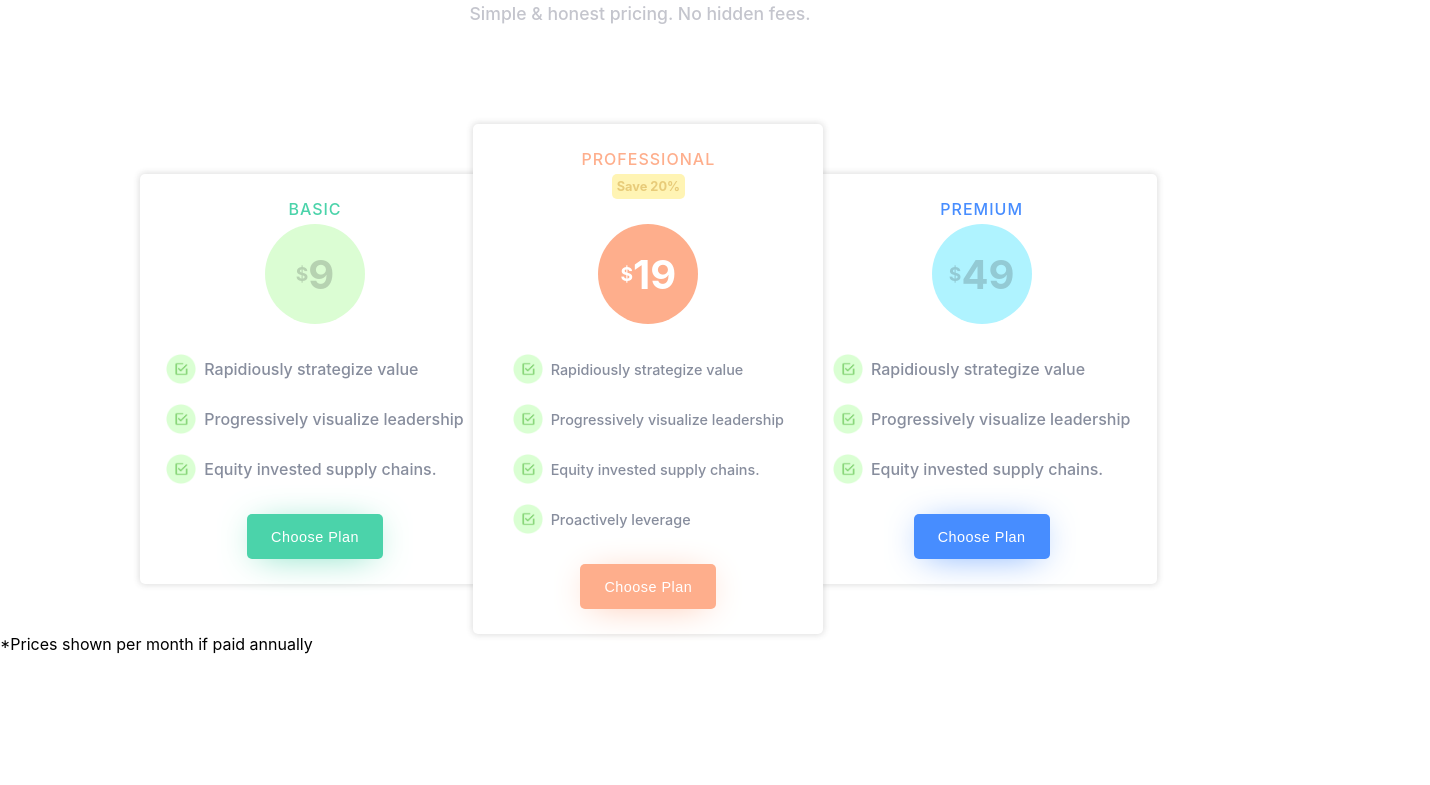
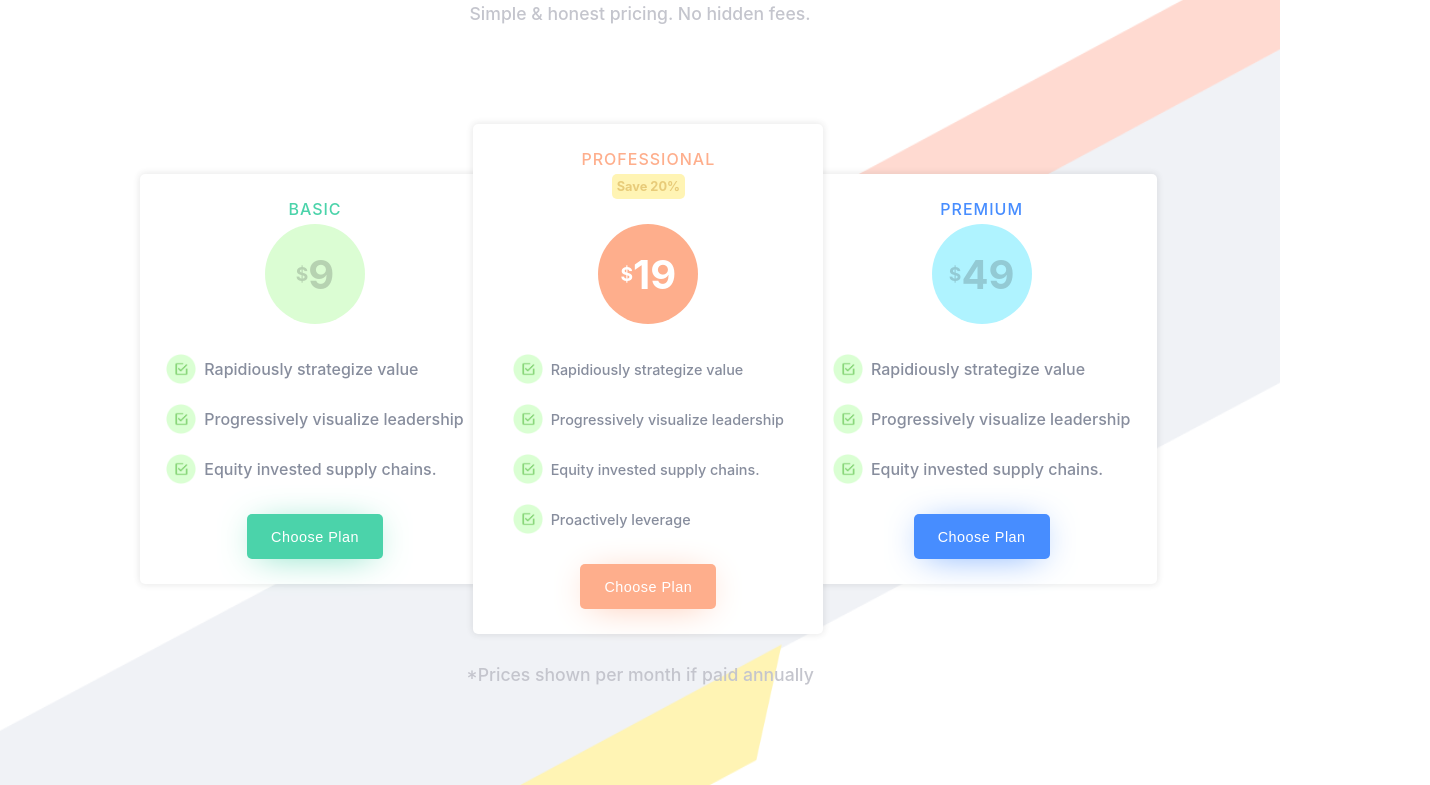
Before and after one commit to Kmonterohenriquez/insurance-app, a React (Create React App) app: page / in a window 1280 px wide. Shown: the part 4254-5039 px from the top of the page, 1430 px wide, since content can reach past the window. Before the commit the page ends 4908 px from the top, so only its background shows below. Built offline with nearby package versions, Linux system fonts and the light colour scheme.

Commit message:
Bacground added on Pricing component

```diff
--- a/src/App.sass
+++ b/src/App.sass
@@ -1,6 +1,9 @@
 *
   margin: 0
   padding: 0
+.App
+  overflow-x: hidden
+  overflow-y: hidden
 @mixin container($max-width)
   margin: 0 auto
   width: 90%
--- a/src/components/Pricing/Pricing.js
+++ b/src/components/Pricing/Pricing.js
@@ -1,9 +1,11 @@
 import React from "react";
 import "./Pricing.sass";
 import tick from '../../img/tick.png'
+import bg from '../../img/bg-image4.png'
 const Pricing = () => {
   return (
     <div className="Pricing">
+      <img src={bg} alt="background" className="bg"/>
       <h1 className="title">Honest Pricing</h1>
       <p className="sub-title">Simple & honest pricing. No hidden fees.</p>
       <div className="Pricing-grid-container">
@@ -57,7 +59,7 @@ const Pricing = () => {
           </div>
         </div>
       </div>
-      <p className="Pricing-note">*Prices shown per month if paid annually</p>
+      <p className="Pricing-note sub-title">*Prices shown per month if paid annually</p>
     </div>
   );
 };
--- a/src/components/Pricing/Pricing.sass
+++ b/src/components/Pricing/Pricing.sass
@@ -1,4 +1,10 @@
 .Pricing
+    position: relative
+    .bg
+        position: absolute
+        width: 100%
+        height: 165%
+        z-index: -2
     img
         height: 30px
         margin-right: 8px
@@ -12,11 +18,12 @@
         align-items: center
 
         .box
+            background: white
             padding: 25px 25px 25px
             display: flex
             flex-direction: column
             align-items: center
-            box-shadow: 0px 0px 6px 1px #3838382a
+            box-shadow: 0px 0px 6px 1px #3838381c
             width: 300px
             border-radius: 5px
 
@@ -71,6 +78,8 @@
                 transition: background .4s
                 font-weight: 500
                 letter-spacing: .5px
+    &-note
+        margin-top: 30px
 
 .basic
     h1
@@ -85,7 +94,6 @@
         &:hover
             background: darken(#4BD3AA,10%)
 .professional
-    background: white
     z-index: 3
     h1
         color: #FEAE8C
```
Also changed, not shown: src/img/bg-image4.png (added).
